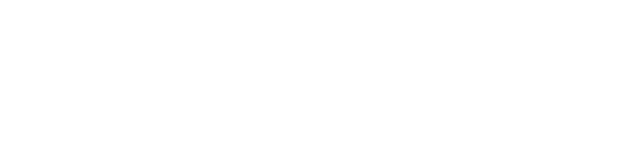
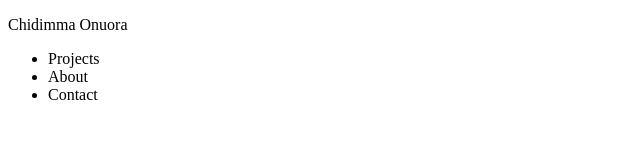
Before and after one commit to onuorachidimma/my_Portfolio_Website, a plain HTML site: page index.html in a window 1280 px wide. Shown: the whole page, without its empty margins (0-640 px from the left). Drawn offline with Linux system fonts and the light colour scheme.

Commit message:
link font, give class names and add content to nav

```diff
--- a/index.html
+++ b/index.html
@@ -6,10 +6,20 @@
     <meta name="Author" content="Chidimma Blessing Onuora">
     <meta name="viewport" content="width=device-width, initial-scale=1.0">
     <title>Chidimma Onuora's Portfolio</title>
+    <link rel="preconnect" href="https://fonts.googleapis.com">
+    <link rel="preconnect" href="https://fonts.gstatic.com" crossorigin>
+    <link href="https://fonts.googleapis.com/css2?family=Bebas+Neue&display=swap" rel="stylesheet">
 </head>
 <body>
     <header>
-        <nav></nav>
+        <nav>
+            <p class="myName">Chidimma Onuora</p>
+            <ul class="projectsAboutContact">
+                <li>Projects</li>
+                <li>About</li>
+                <li>Contact</li>
+            </ul>
+        </nav>
     </header>
 
     <main></main>
```
Also changed, not shown: assets/css/styles.css (added).
